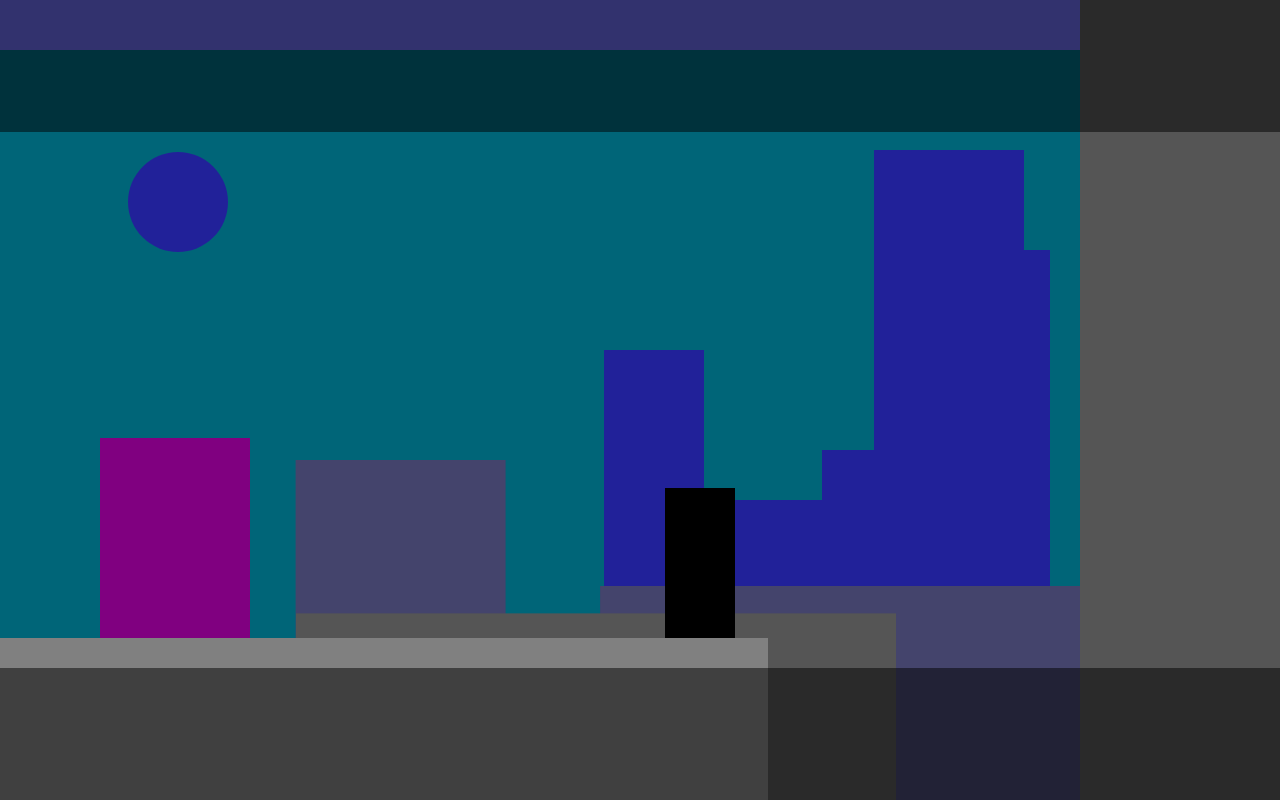
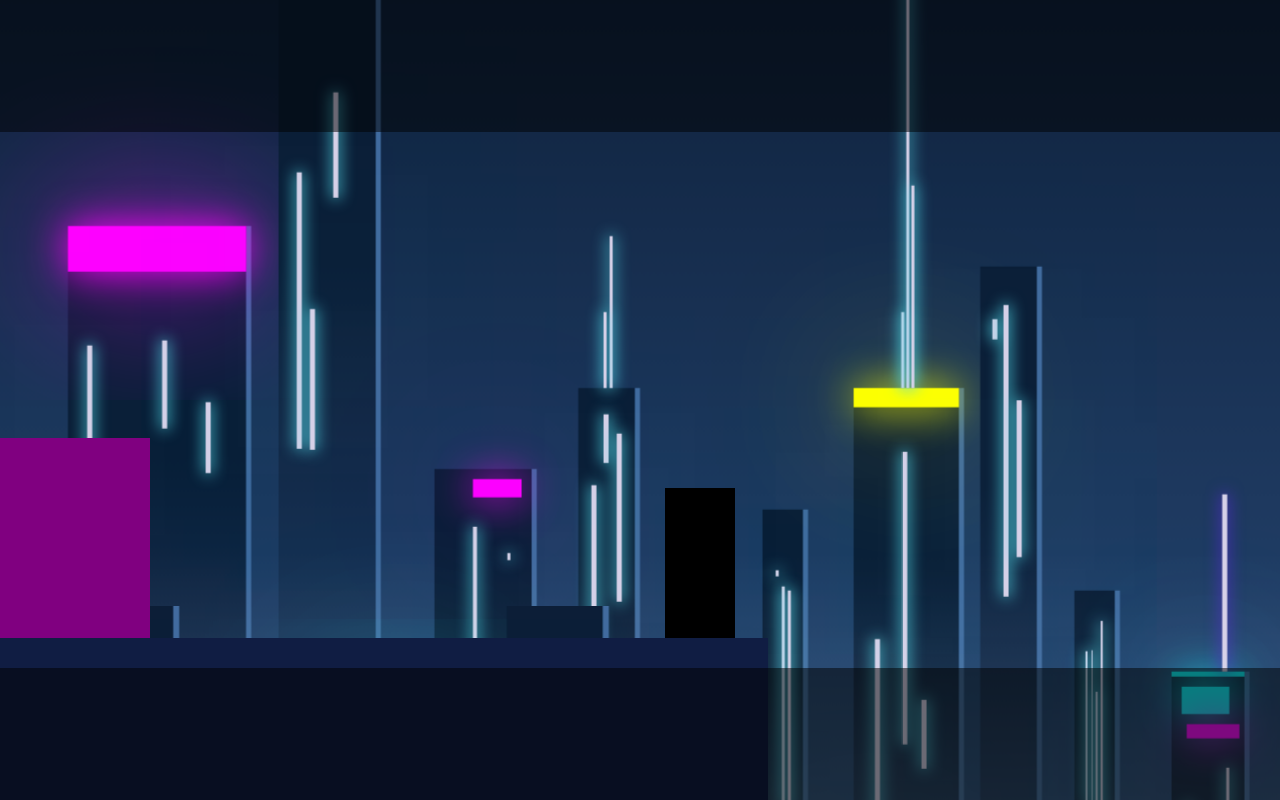
Before and after one commit to cchen9299/cchen9299.github.io, a Gatsby site: page / in a window 1280 px wide. Built offline with nearby package versions, Linux system fonts and the light colour scheme; Gatsby itself is replaced by a stand-in of ours.

Commit message:
feat(*): save progress

```diff
--- a/src/components/Container.jsx
+++ b/src/components/Container.jsx
@@ -8,23 +8,15 @@ import ForthLayer from './ForthLayer';
 import ThirdLayer from './ThirdLayer';
 import { CINEMATIC_COVERAGE_HEIGHT, FLOOR_HEIGHT } from '../hooks/constants';
 
-const TowerA = styled.div`
-    height: 400vh;
-    width: 200px;
-    background-color: #555;
-    position: absolute;
-    right: 0;
-    top:0;
-`;
-
 const Floor = styled.div`
     height: 100vh;
     width: 60vw;
-    border-bottom: ${CINEMATIC_COVERAGE_HEIGHT + FLOOR_HEIGHT}px solid grey;
-    border-top: ${({ levelFromRoof }) => (levelFromRoof === 0 ? '' : `${CINEMATIC_COVERAGE_HEIGHT + FLOOR_HEIGHT}px solid grey`)};
+    border-bottom: ${CINEMATIC_COVERAGE_HEIGHT + FLOOR_HEIGHT}px solid;
+    border-top: ${({ levelFromRoof }) => (levelFromRoof === 0 ? '' : `${CINEMATIC_COVERAGE_HEIGHT + FLOOR_HEIGHT}px solid`)};
+    border-color: #101D43;
     position: relative;
     box-sizing: border-box;
-    background-color: ${({ levelFromRoof }) => (levelFromRoof === 0 ? '' : 'pink')};
+    background-color: ${({ levelFromRoof }) => (levelFromRoof === 0 ? '' : '')};
 `;
 
 export default function Container() {
@@ -35,9 +27,6 @@ export default function Container() {
     <ContainerNode ref={containerRef}>
       <ForthLayer />
       <ThirdLayer />
-      <ParallaxLayer>
-        <TowerA />
-      </ParallaxLayer>
       <Character />
       {floorList.map(({ title, subtitle, levelFromRoof }) => (
         <Floor key={title + subtitle} levelFromRoof={levelFromRoof}>
@@ -52,6 +41,7 @@ export default function Container() {
 
 export const ContainerNode = styled.div`
   height: 100vh;
+  max-height:200vh;
   perspective: 300px;
   overflow-y: scroll;
   overflow-x: hidden;
--- a/src/components/Elevator.jsx
+++ b/src/components/Elevator.jsx
@@ -90,7 +90,7 @@ export default function Elevator({ level }) {
   return (
     <ElevatorNode
       ref={ref}
-      style={{ left: 100, bottom: 0 }}
+      style={{ left: 0, bottom: 0 }}
     >
       {menuSelection === 'TOOLTIP'
         && (
--- a/src/components/ForthLayer/index.jsx
+++ b/src/components/ForthLayer/index.jsx
@@ -1,89 +1,68 @@
 import React from 'react';
-
 import styled from 'styled-components';
 import {
-  ParallaxLayer, MidBox,
+  ParallaxLayer,
+  Screen,
+  Antenna,
+  Fog,
 } from '../../styledComponents';
+import Tower from '../common/Tower';
 
 export const FarBox = styled.div`
-  background-color: rgba(0,255,0,1);
-  height: 600px;
+  height: 200vh;
   width: 100vw;
   position: relative;
+  background: linear-gradient(180deg, #0C1E37 10%, #386099 100%);
 
-  -webkit-transform: translateZ(-300px) scale(2);
-  transform: translateZ(-300px) scale(2);
+  -webkit-transform: translateZ(-500px) scale(2.7);
+  transform: translateZ(-500px) scale(2.7);
 `;
-
-const TowerA = styled.div`
-    height: 500px;
-    width: 150px;
-    background-color: #555;
-    position: absolute;
-    right: 20%;
-    bottom: 0%;
-`;
-
-const TowerB = styled.div`
-    height: 300px;
-    width: 100px;
-    background-color: #555;
-    position: absolute;
-    right: 45%;
-    bottom: 0%;
-`;
-
-const TowerC = styled.div`
-    height: 150px;
-    width: 200px;
-    background-color: #555;
-    position: absolute;
-    right: 30%;
-    bottom: 0%;
-`;
-
-const TowerD = styled.div`
-    height: 200px;
-    width: 100px;
-    background-color: #555;
-    position: absolute;
-    right: 28%;
-    bottom: 0%;
-`;
-
-const TowerE = styled.div`
-    height: 400px;
-    width: 100px;
-    background-color: #555;
-    position: absolute;
-    right: 18%;
-    bottom: 0%;
-`;
-
-const CelestialBody = styled.div`
-    height: 100px;
-    width: 100px;
-    border-radius: 100%;
-    background-color: #555;
-    position: absolute;
-    left: 10%;
-    top: 17%;
-`;
-
-const arr = new Array
 
 export default function ForthLayer() {
   return (
     <ParallaxLayer>
       <FarBox>
         <div>
-          <TowerA />
-          <TowerB />
-          <TowerC />
-          <TowerD />
-          <TowerE />
-          <CelestialBody />
+          <Tower height={140} width={22} right={80}>
+            <Screen baseColor="#F0F" />
+          </Tower>
+          <Tower height={170} width={12} right={70} />
+          <Tower height={110} width={12} right={58}>
+            <Screen
+              baseColor="#F0F"
+              style={{
+                marginTop: '10px', marginLeft: '40%', width: '50%', height: '2%',
+              }}
+            />
+          </Tower>
+          <Tower height={120} width={7} right={50}>
+            <Antenna height={150} left={55} />
+            <Antenna height={75} left={45} />
+          </Tower>
+          <Tower height={80} width={4} right={45} />
+          <Tower height={105} width={5} right={37} />
+          <Tower height={120} width={13} right={25}>
+            <Antenna height={75} left={45} color="#56DDED" />
+            <Antenna height={400} left={50} />
+            <Antenna height={200} left={55} />
+            <Screen baseColor="#FF0" style={{ height: '2%' }} />
+          </Tower>
+          <Tower height={135} width={7} right={19} />
+          <Tower height={95} width={5} right={13} />
+          <Tower height={85} width={9} right={3}>
+            <Antenna height={175} left={70} color="#522DCB" width={5} />
+            <Screen
+              baseColor="#0FF"
+              style={{ height: '5px' }}
+            />
+            <Screen baseColor="#0FF" style={{ margin: '10px', marginRight: '15px', height: '4%' }} />
+            <Screen
+              baseColor="#F0F"
+              style={{ marginLeft: '15px', marginRight: '5px', height: '2%' }}
+            />
+          </Tower>
         </div>
+        <Fog />
       </FarBox>
     </ParallaxLayer>
   );
--- a/src/components/ThirdLayer/index.jsx
+++ b/src/components/ThirdLayer/index.jsx
@@ -1,80 +1,87 @@
 import React from 'react';
-
 import styled from 'styled-components';
-import { ParallaxLayer } from '../../styledComponents';
+import {
+  ParallaxLayer,
+  Screen,
+  Antenna,
+  Fog,
+} from '../../styledComponents';
+import Tower from '../common/Tower';
 
 export const FarBox = styled.div`
-  background-color: rgba(0,0,200,0.5);
-  height: 300vh;
+  height: 215vh;
   width: 100vw;
-  position: absolute;
+  position: relative;
+  bottom:0;
 
-  -webkit-transform: translateZ(-200px) scale(1.75);
-  transform: translateZ(-200px) scale(1.75);
+  -webkit-transform: translateZ(-300px) scale(2.4);
+  transform: translateZ(-300px) scale(2.4);
 `;
 
-export const CloseBox = styled.div`
-  background-color: rgba(0,0,200,0.2);
-  height: 300vh;
-  width: 100vw;
-  position: absolute;
-  overflow: hidden;
-
-  -webkit-transform: translateZ(-150px) scale(1.5);
-  transform: translateZ(-150px) scale(1.5);
-`;
-
-const TowerA = styled.div`
-    height: 185vh;
-    width: 550px;
-    background-color: #555;
-    position: absolute;
-    right: 10%;
-    bottom: 0;
-`;
-
-const TowerB = styled.div`
-    height: 200vh;
-    width: 200px;
-    background-color: #555;
-    position: absolute;
-    right: 60%;
-    bottom: 0;
-`;
-
-const TowerC = styled.div`
-    height: 290vh;
-    width: 600px;
-    background-color: #555;
-    position: absolute;
-    right: 30%;
-    bottom: -100vh;
-`;
-
-const TowerD = styled.div`
-    height: 285vh;
-    width: 600px;
-    background-color: #555;
-    position: absolute;
-    right: 65%;
-    bottom: -100vh;
-`;
-
-export default function ThirdLayer() {
+export default function ForthLayer() {
   return (
     <ParallaxLayer>
       <FarBox>
         <div>
-          <TowerA />
-          <TowerB />
+          <Tower height={110} width={22} right={80}>
+            <Screen
+              baseColor="#F0F"
+              style={{
+                marginTop: '10%', marginLeft: '50%', bottom: '10%', width: '40%', height: '50%', position: 'absolute',
+              }}
+            />
+          </Tower>
+          <Tower height={100} width={10} right={62}>
+            <Screen
+              baseColor="#0FF"
+              style={{
+                marginTop: '10%', marginLeft: '10%', width: '80%', height: '80%', position: 'absolute',
+              }}
+            />
+          </Tower>
+          <Tower height={80} width={10} right={65} />
+          <Tower height={110} width={10} right={52}>
+            <Screen
+              baseColor="#FF0"
+              style={{
+                top: '25%', marginLeft: '10%', width: '80%', height: '70%', position: 'absolute',
+              }}
+            />
+          </Tower>
+          <Tower height={80} width={3} right={49} />
+          <Tower height={80} width={10} right={40}>
+            <Screen
+              baseColor="#FF0"
+              style={{
+                marginTop: '50%', marginLeft: '10%', width: '80%', height: '5%',
+              }}
+            />
+          </Tower>
+          <Tower height={80} width={8} right={32}>
+            <Screen
+              baseColor="#EDFEF7"
+              shadowColor="#56DDED"
+              style={{ height: '2%' }}
+            />
+          </Tower>
+          <Tower height={60} width={10} right={26} short={true}>
+            <Screen
+              baseColor="#F0F"
+              style={{
+                height: '30%', left: '50%', width: '40%', position: 'absolute', bottom: '5%',
+              }}
+            />
+          </Tower>
+          <Tower height={50} width={13} right={9} short={true}>
+            <Screen
+              baseColor="#F0F"
+              style={{ height: '2%' }}
+            />
+          </Tower>
+          <Tower height={30} width={15} right={15} short={true} />
         </div>
+        {/* <Fog /> */}
       </FarBox>
-      <CloseBox>
-        <div>
-          <TowerC />
-          <TowerD />
-        </div>
-      </CloseBox>
     </ParallaxLayer>
   );
 }
--- /dev/null
+++ b/src/components/common/Lights.jsx
@@ -0,0 +1,13 @@
+import React from 'react';
+import { LightsNode, LightsShortNode } from '../../styledComponents';
+import { useFloorRandom } from '../../hooks';
+
+const Lights = ({ short }) => {
+  console.log(short);
+  const amount = new Array(useFloorRandom(2) + 3);
+  const lights = [...amount.keys()];
+  const Node = short ? LightsShortNode : LightsNode;
+  return lights.map((key) => <Node key={key} />);
+};
+
+export default Lights;
--- /dev/null
+++ b/src/components/common/Tower.jsx
@@ -0,0 +1,20 @@
+import React from 'react';
+import { TowerNode } from '../../styledComponents';
+import Lights from './Lights';
+
+const Tower = ({ children, short, ...rest }) => (
+  <TowerNode {...rest}>
+    {children}
+    <div style={{
+      padding: '20px 10px',
+      width: '100%',
+      height: '100%',
+      display: 'flex',
+    }}
+    >
+      <Lights short={rest.height < 80} />
+    </div>
+  </TowerNode>
+);
+
+export default Tower;
--- a/src/hooks/index.js
+++ b/src/hooks/index.js
@@ -1,3 +1,11 @@
+import { useRef } from 'react';
 import useCharacterActions from './useCharacterActions';
 
-export { useCharacterActions };
+const useFloorRandom = (max) => useRef(Math.floor(Math.random() * max)).current;
+const useRandom = () => useRef(Math.random()).current;
+
+export {
+  useCharacterActions,
+  useFloorRandom,
+  useRandom,
+};
--- a/src/styledComponents.js
+++ b/src/styledComponents.js
@@ -1,4 +1,5 @@
 import styled from 'styled-components';
+import { useFloorRandom } from './hooks';
 
 export const ParallaxLayer = styled.div`
   display: flex;
@@ -53,3 +54,73 @@ export const FloatingButton = styled.button`
   position: absolute;
   border: none
 `;
+
+export const Screen = styled.div`
+    width: 100%;
+    height: 4%;
+    background-color: ${({ baseColor }) => baseColor};
+    box-shadow:
+        0 0 40px 0px ${({ baseColor, shadowColor }) => shadowColor || baseColor},
+        0 0 150px 0px ${({ baseColor, shadowColor }) => shadowColor || baseColor};
+`;
+
+export const TowerNode = styled.div`
+    height: ${({ height }) => height}vh;
+    width: ${({ width }) => width}vh;
+    right: ${({ right }) => right}%;
+    background: linear-gradient(180deg, #0C1E37 20%, #386099 100%);
+    border-right: 5px solid #426B9F;
+
+    position: absolute;
+    bottom: 0%;
+    display: flex;
+    flex-wrap: wrap;
+    justify-content: space-between;
+`;
+
+export const LightsShortNode = styled.div`
+    height: ${() => `${useFloorRandom(useFloorRandom(4) + 1 * 200)}px`};
+    width: 5px;
+    background-color: ${() => 'rgba(214,209,232,1)'};
+    margin-top: ${() => `${useFloorRandom(useFloorRandom(4) + 1 * 200)}%`};
+    margin-left: ${() => `${useFloorRandom(10) + 5}`}%;
+    margin-right: ${() => `${useFloorRandom(10) + 5}`}%;
+
+    box-shadow:
+      0 0 15px 1px #56DDED,
+      0 0 300px 0px #56DDED;
+`;
+
+export const LightsNode = styled.div`
+    height: ${() => `${useFloorRandom(useFloorRandom(4) + 1 * 400)}px`};
+    width: 5px;
+    background-color: ${() => 'rgba(214,209,232,1)'};
+    margin-top: ${() => `${useFloorRandom(useFloorRandom(4) + 1 * 400)}%`};
+    margin-left: ${() => `${useFloorRandom(10) + 5}`}%;
+    margin-right: ${() => `${useFloorRandom(10) + 5}`}%;
+
+    box-shadow:
+      0 0 15px 1px #56DDED,
+      0 0 300px 0px #56DDED;
+`;
+
+export const Antenna = styled.div`
+    width: ${({ width = 3 }) => width}px;
+    top: ${({ height }) => -height}px;
+    left: ${({ left }) => left}%;
+    height: ${({ height }) => height}px;
+    position: absolute;
+
+    box-shadow:
+        0 0 15px 1px ${({ color = '#56DDED' }) => color};
+    background-color: #D6D1E8;
+`;
+
+export const Fog = styled.div`
+    position: absolute;
+    bottom: 0;
+    height: 100%;
+    width: 100%;
+
+    background: linear-gradient(180deg, rgba(255,255,255,0) 50%, rgba(255,255,255,0.3) 100%);
+`;
```
